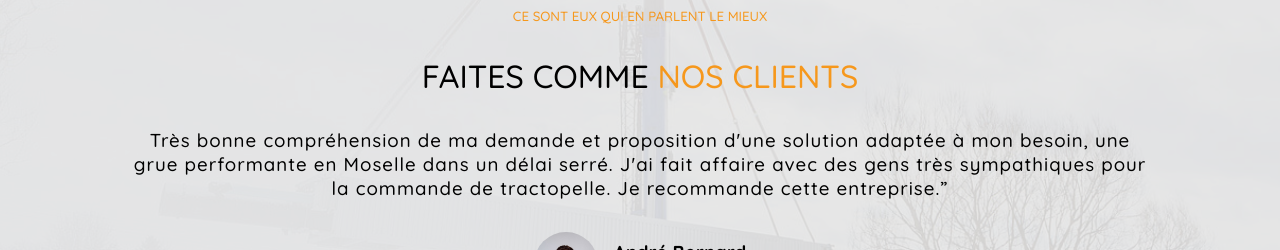
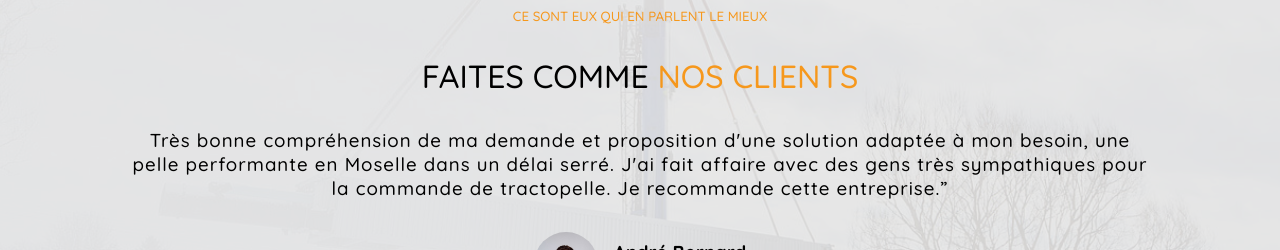
Before and after one commit to eliyamelamed1/matractopelle, a Next.js app: page / in a window 1280 px wide. Shown: the part 2680-2930 px from the top of the page. Built offline with nearby package versions, Linux system fonts and the light colour scheme.

Commit message:
minor text change

```diff
--- a/components/Customers.tsx
+++ b/components/Customers.tsx
@@ -20,7 +20,7 @@ const Customers = () => {
                 FAITES COMME <span className='primaryColor'>NOS CLIENTS</span>
             </h1>
             <h3 className='paragraph'>
-                Très bonne compréhension de ma demande et proposition d'une solution adaptée à mon besoin, une grue
+                Très bonne compréhension de ma demande et proposition d'une solution adaptée à mon besoin, une pelle
                 performante en Moselle dans un délai serré. J'ai fait affaire avec des gens très sympathiques pour la
                 commande de tractopelle. Je recommande cette entreprise.”
             </h3>
```
